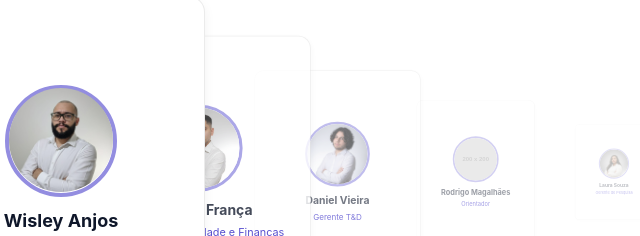
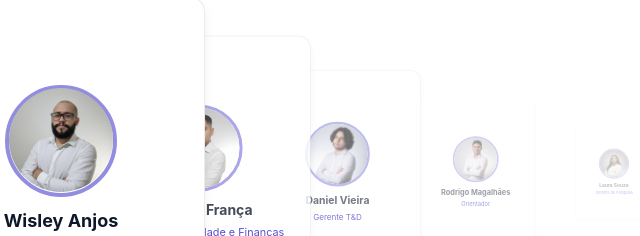
Before and after one commit to deskytop/elevox-website, a plain HTML site: page index.html in a window 1280 px wide. Shown: the part 4550-4786 px from the top of the page, 579-1219 px from the left. Drawn offline with nearby package versions, Linux system fonts and the light colour scheme; placeholder pictures from the web are drawn by us.

Commit message:
add fotos index

```diff
--- a/index.html
+++ b/index.html
@@ -383,7 +383,7 @@
                             <p class="text-brand-blue mb-3">Gerente T&D</p>
                         </li>
                         <li class="tech-card p-6 rounded-2xl text-center">
-                            <img src="https://placehold.co/200x200/f8fafc/281dc2?text=ES" alt="Rodrigo Magalhães" class="w-32 h-32 rounded-full mx-auto mb-4 border-4 border-brand-blue/50">
+                            <img src="https://github.com/deskytop/elevox-website/blob/Main/assets/rodrigo%20magalh%C3%A3es.png?raw=true" alt="Rodrigo Magalhães" class="w-32 h-32 rounded-full mx-auto mb-4 border-4 border-brand-blue/50">
                             <h3 class="text-xl font-bold text-text-primary">Rodrigo Magalhães</h3>
                             <p class="text-brand-blue mb-3">Orientador</p>
                         </li>
@@ -403,12 +403,12 @@
                             <p class="text-brand-blue mb-3">Analista UI/UX</p>
                         </li>
                         <li class="tech-card p-6 rounded-2xl text-center">
-                            <img src="https://placehold.co/200x200/f8fafc/281dc2?text=IM" alt="Carlos Eduardo" class="w-32 h-32 rounded-full mx-auto mb-4 border-4 border-brand-blue/50">
+                            <img src="https://github.com/deskytop/elevox-website/blob/Main/assets/carlos%20eduardo.jpeg?raw=true" alt="Carlos Eduardo" class="w-32 h-32 rounded-full mx-auto mb-4 border-4 border-brand-blue/50">
                             <h3 class="text-xl font-bold text-text-primary">Carlos Eduardo</h3>
                             <p class="text-brand-blue mb-3">Analista de Pesquisa</p>
                         </li>
                         <li class="tech-card p-6 rounded-2xl text-center">
-                            <img src="https://placehold.co/200x200/f8fafc/281dc2?text=JN" alt="Jhennyfer Gomes" class="w-32 h-32 rounded-full mx-auto mb-4 border-4 border-brand-blue/50">
+                            <img src="https://github.com/deskytop/elevox-website/blob/Main/assets/jhennyfer%20gomes.png?raw=true" alt="Jhennyfer Gomes" class="w-32 h-32 rounded-full mx-auto mb-4 border-4 border-brand-blue/50">
                             <h3 class="text-xl font-bold text-text-primary">Jhennyfer Gomes</h3>
                             <p class="text-brand-blue mb-3">Analista Finanças</p>
                         </li>
```
